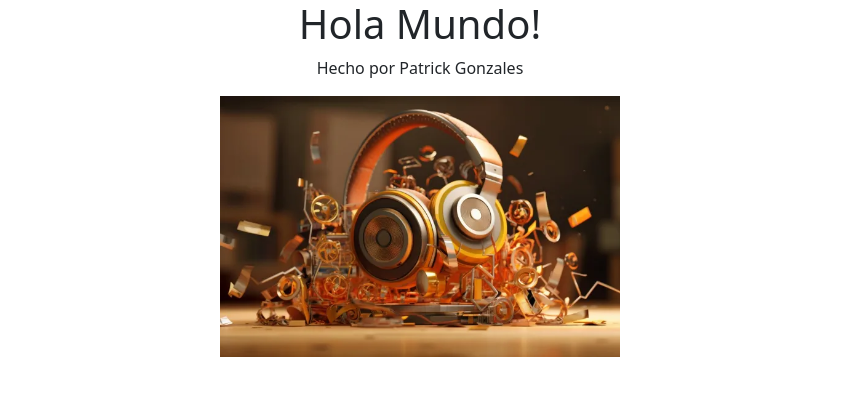
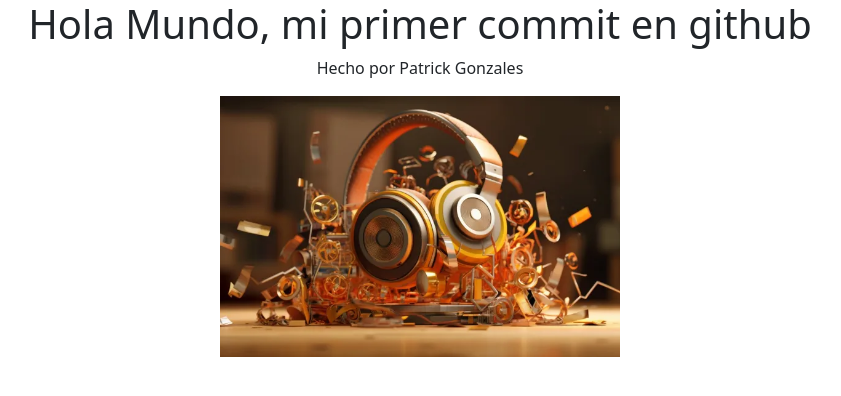
Before and after one commit to PatrickGL14/clase-hosting-14, a plain HTML site: page index.html in a window 1280 px wide. Shown: the whole page, without its empty margins (220-1061 px from the left). Drawn offline with nearby package versions, Linux system fonts and the light colour scheme.

Commit message:
actualizando texto

```diff
--- a/index.html
+++ b/index.html
@@ -10,7 +10,7 @@
 <body>
 
     <div class="text-center">
-        <h1>Hola Mundo!</h1>
+        <h1>Hola Mundo, mi primer commit en github</h1>
         <p>Hecho por Patrick Gonzales</p>
     </div>
 
```
